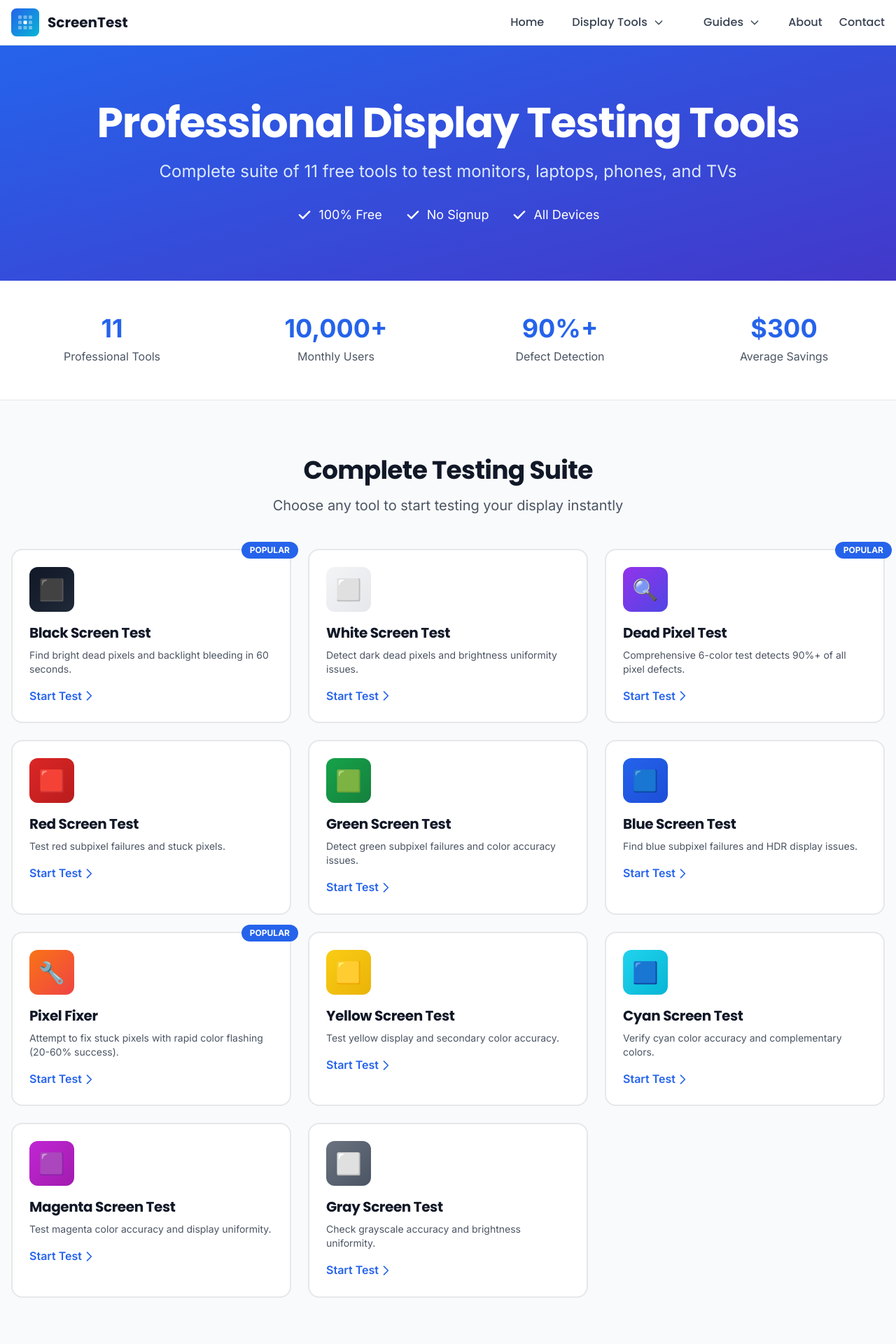
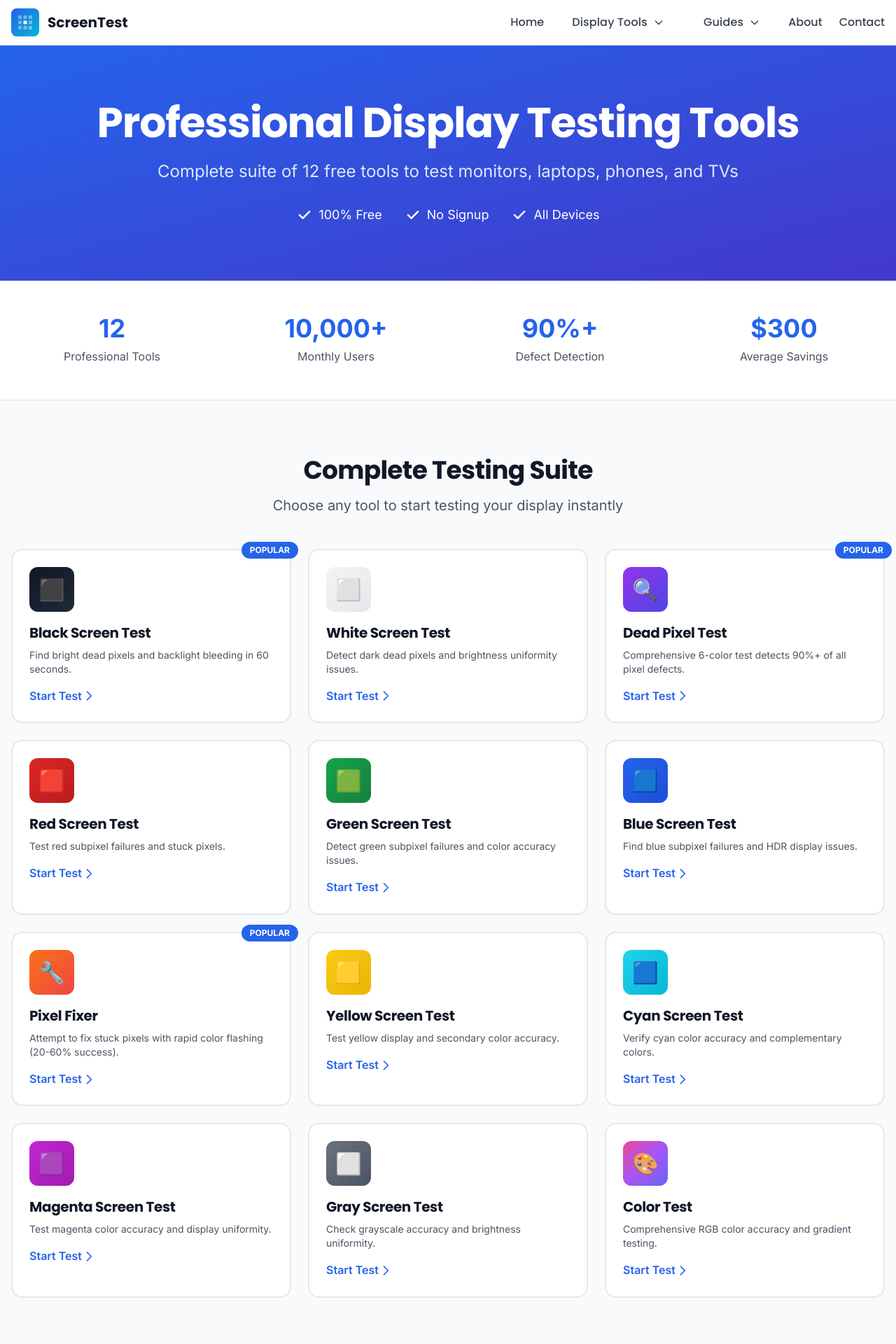
Before and after one commit to testscreentool-lgtm/screentest-io, a Next.js app: page / in a window 1280 px wide. Shown: the top 1920 px of the page at 70% size. Built offline with nearby package versions, Linux system fonts and the light colour scheme.

Commit message:
Update page.tsx
Update page

```diff
--- a/app/page.tsx
+++ b/app/page.tsx
@@ -6,7 +6,7 @@ import { Metadata } from 'next'
 
 export const metadata: Metadata = {
   title: 'ScreenTest - Free Professional Display Testing Tools',
-  description: 'Complete suite of 11 free display testing tools. Test for dead pixels, backlight bleeding, color accuracy, brightness uniformity, and more. Instant testing, no signup required.',
+  description: 'Complete suite of 12 free display testing tools. Test for dead pixels, backlight bleeding, color accuracy, brightness uniformity, and more. Instant testing, no signup required.',
 }
 
 export default function HomePage() {
@@ -93,6 +93,13 @@ export default function HomePage() {
       description: 'Check grayscale accuracy and brightness uniformity.',
       icon: '⬜',
       color: 'from-gray-500 to-gray-600'
+    },
+    {
+      name: 'Color Test',
+      href: '/color-test',
+      description: 'Comprehensive RGB color accuracy and gradient testing.',
+      icon: '🎨',
+      color: 'from-pink-500 via-purple-500 to-indigo-500'
     }
   ]
 
@@ -105,7 +112,7 @@ export default function HomePage() {
             Professional Display Testing Tools
           </h1>
           <p className="text-xl md:text-2xl mb-8 text-blue-100">
-            Complete suite of 11 free tools to test monitors, laptops, phones, and TVs
+            Complete suite of 12 free tools to test monitors, laptops, phones, and TVs
           </p>
           <div className="flex items-center justify-center gap-8 text-lg">
             <span className="flex items-center gap-2">
@@ -135,7 +142,7 @@ export default function HomePage() {
         <div className="max-w-7xl mx-auto px-4">
           <div className="grid grid-cols-1 md:grid-cols-4 gap-8 text-center">
             <div>
-              <div className="text-4xl font-bold text-blue-600 mb-2">11</div>
+              <div className="text-4xl font-bold text-blue-600 mb-2">12</div>
               <div className="text-gray-600">Professional Tools</div>
             </div>
             <div>
```
